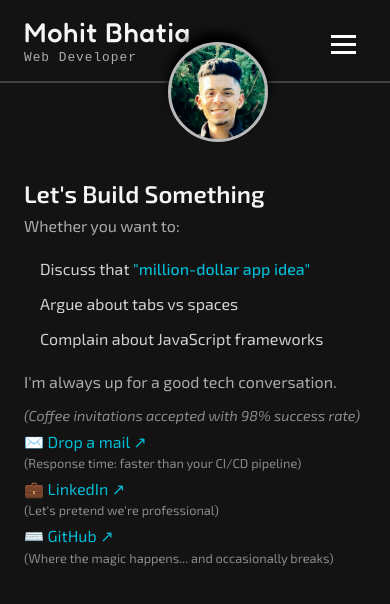
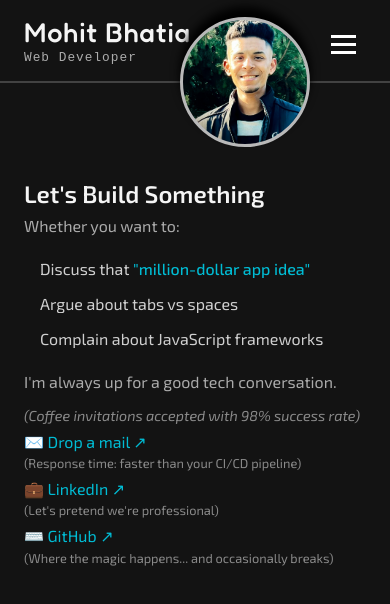
Before and after one commit to Bhatia612/mohitbhatia.com, a React (Vite) app: page /mohitbhatia.com/links in a window 390 px wide. Shown: the top 604 px of the page. Built offline with nearby package versions, Linux system fonts and the light colour scheme.

Commit message:
minaor changes . .

```diff
--- a/src/styles/nav.css
+++ b/src/styles/nav.css
@@ -43,8 +43,8 @@ small {
     aspect-ratio: 1;
     border: 3px solid rgb(185, 185, 185);
     border-radius: 50%;
-    background-size: 150%;
-    background-position: top center;
+    background-size: 125%;
+    background-position: -.8rem center;
     display: flex;
     justify-content: center;
     align-items: center;
@@ -218,9 +218,9 @@ li:hover .hidden-joke {
 @media (max-width: 480px) {
     .img {
         position: absolute;
-        width: 100px;
-        top: 5vh;
-        left: 60vw;
+        width: 130px;
+        top: 2vh;
+        left: 70vw;
         transform: translateX(-90%);
         box-shadow: 0px -10px 10px black;
     }
```
